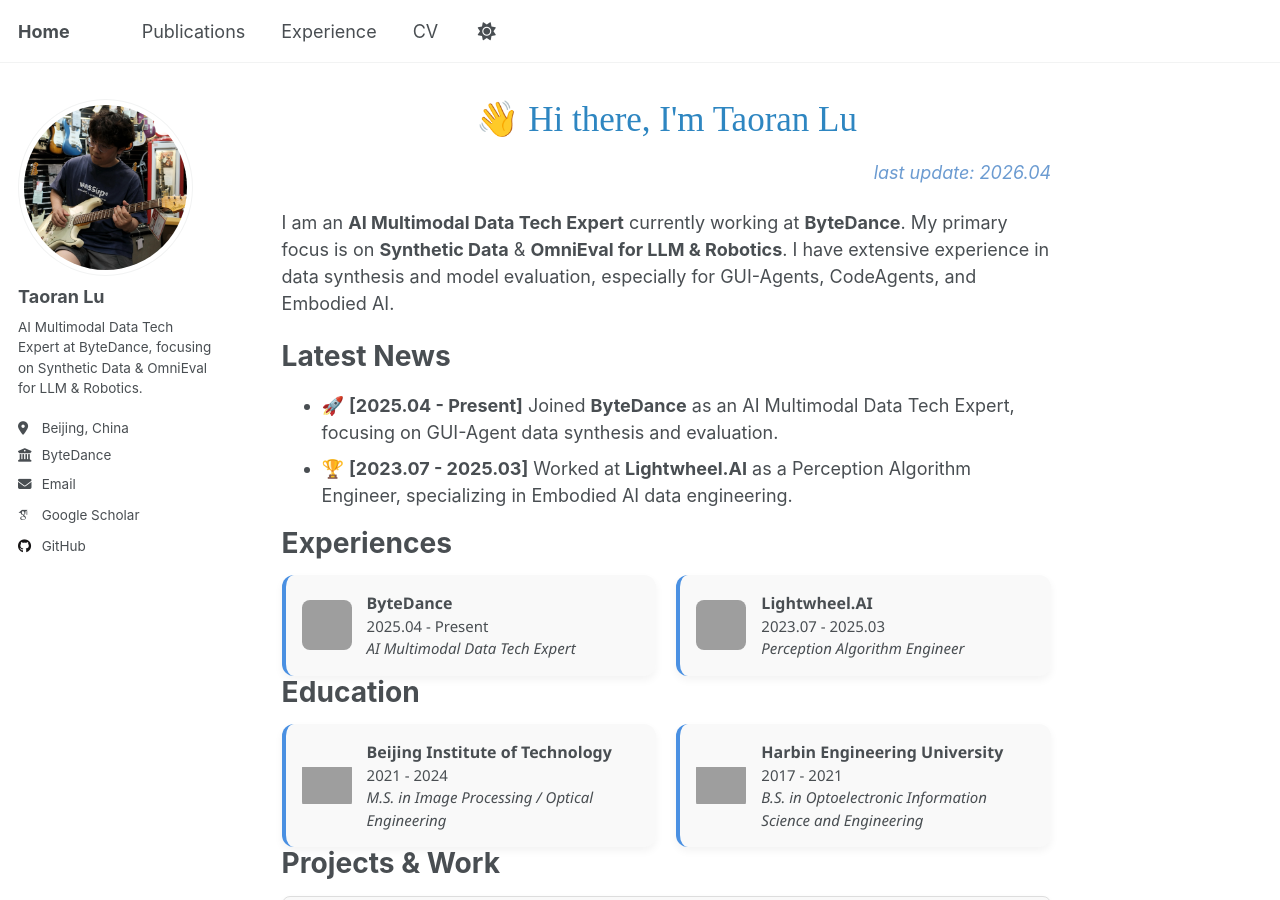
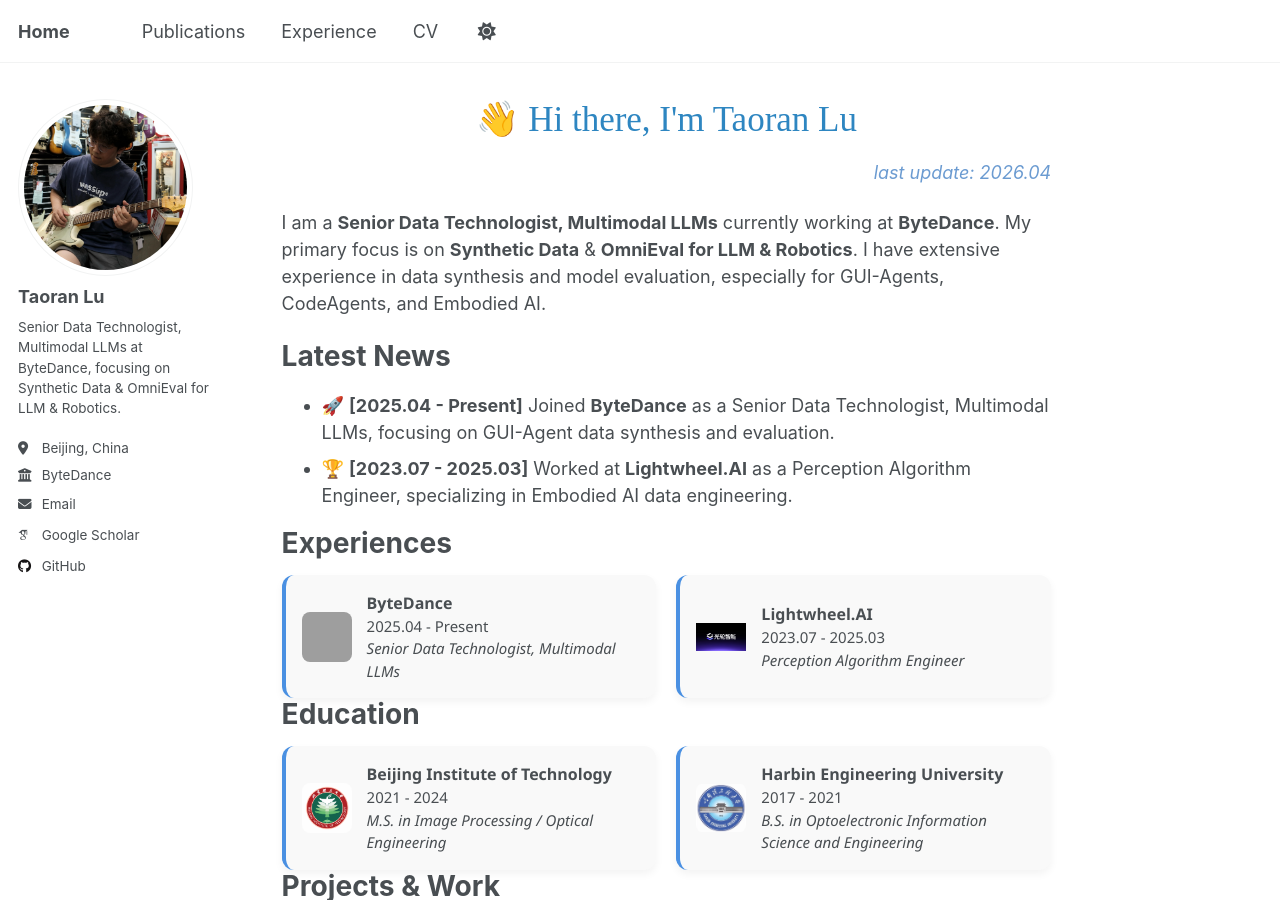
Before and after one commit to Colourent/Colourent.github.io, a Jekyll site: the page built from _pages/about.md, in a window 1280 px wide and 900 px high. Built offline with Jekyll 4.4.1, drawn with Linux system fonts in a browser that asks for light colours; some web fonts are replaced; a script that is not in the unit is left out; grey boxes are pictures that could not be loaded.

Commit message:
Update profile picture, institution logos, and job title

```diff
--- a/_config.yml
+++ b/_config.yml
@@ -12,7 +12,7 @@ site_theme               : "default"
 title                    : "Home"
 title_separator          : "-"
 name                     : &name "Taoran Lu"
-description              : &description "AI Multimodal Data Tech Expert"
+description              : &description "Senior Data Technologist, Multimodal LLMs"
 url                      : https://Colourent.github.io # the base hostname & protocol for your site e.g. "https://[your GitHub username].github.io" or if you already have some other page hosted on Github then use "https://[your GitHub username].github.io/[Your Repo Name]"
 baseurl                  : "" # the subpath of your site, e.g. "/blog"
 repository               : "Colourent.github.io"
@@ -25,7 +25,7 @@ author:
   avatar           : "avatar.png"
   name             : "Taoran Lu"
   pronouns         : # example: "she/her"
-  bio              : "AI Multimodal Data Tech Expert at ByteDance, focusing on Synthetic Data & OmniEval for LLM & Robotics."
+  bio              : "Senior Data Technologist, Multimodal LLMs at ByteDance, focusing on Synthetic Data & OmniEval for LLM & Robotics."
   location         : "Beijing, China"
   employer         : "ByteDance"
   uri              : # URL
--- a/_pages/about.md
+++ b/_pages/about.md
@@ -80,11 +80,11 @@ redirect_from:
 <h1 class="main-heading">👋 Hi there, I'm Taoran Lu</h1>
 <p class="update-time">last update: 2026.04</p>
 
-I am an **AI Multimodal Data Tech Expert** currently working at **ByteDance**. My primary focus is on **Synthetic Data** & **OmniEval for LLM & Robotics**. I have extensive experience in data synthesis and model evaluation, especially for GUI-Agents, CodeAgents, and Embodied AI.
+I am a **Senior Data Technologist, Multimodal LLMs** currently working at **ByteDance**. My primary focus is on **Synthetic Data** & **OmniEval for LLM & Robotics**. I have extensive experience in data synthesis and model evaluation, especially for GUI-Agents, CodeAgents, and Embodied AI.
 
 Latest News
 ======
-- 🚀 **[2025.04 - Present]** Joined **ByteDance** as an AI Multimodal Data Tech Expert, focusing on GUI-Agent data synthesis and evaluation.
+- 🚀 **[2025.04 - Present]** Joined **ByteDance** as a Senior Data Technologist, Multimodal LLMs, focusing on GUI-Agent data synthesis and evaluation.
 - 🏆 **[2023.07 - 2025.03]** Worked at **Lightwheel.AI** as a Perception Algorithm Engineer, specializing in Embodied AI data engineering.
 
 Experiences
@@ -95,12 +95,12 @@ Experiences
       <div class="experience-info">
           <strong>ByteDance</strong><br>
           2025.04 - Present<br>
-          <em>AI Multimodal Data Tech Expert</em>
+          <em>Senior Data Technologist, Multimodal LLMs</em>
       </div>
   </div>
 
   <div class="experience-card">
-      <img src="https://avatars.githubusercontent.com/u/144707255?v=4" alt="Lightwheel.AI" class="experience-logo">
+      <img src="/images/lightwheel.jpeg" alt="Lightwheel.AI" class="experience-logo">
       <div class="experience-info">
           <strong>Lightwheel.AI</strong><br>
           2023.07 - 2025.03<br>
@@ -113,7 +113,7 @@ Education
 ======
 <div class="experience-container">
   <div class="experience-card">
-      <img src="https://upload.wikimedia.org/wikipedia/en/thumb/0/07/Beijing_Institute_of_Technology_logo.svg/512px-Beijing_Institute_of_Technology_logo.svg.png" alt="BIT" class="experience-logo">
+      <img src="/images/BIT.png" alt="BIT" class="experience-logo">
       <div class="experience-info">
           <strong>Beijing Institute of Technology</strong><br>
           2021 - 2024<br>
@@ -122,7 +122,7 @@ Education
   </div>
 
   <div class="experience-card">
-      <img src="https://upload.wikimedia.org/wikipedia/en/thumb/b/b6/Harbin_Engineering_University_logo.svg/512px-Harbin_Engineering_University_logo.svg.png" alt="HEU" class="experience-logo">
+      <img src="/images/HEU.webp" alt="HEU" class="experience-logo">
       <div class="experience-info">
           <strong>Harbin Engineering University</strong><br>
           2017 - 2021<br>
```
Also changed, not shown: _pages/cv.md (+4 -4 lines), _pages/experience.md (+2 -2 lines), images/BIT.png (added), images/HEU.webp (added), images/lightwheel.jpeg (added).
